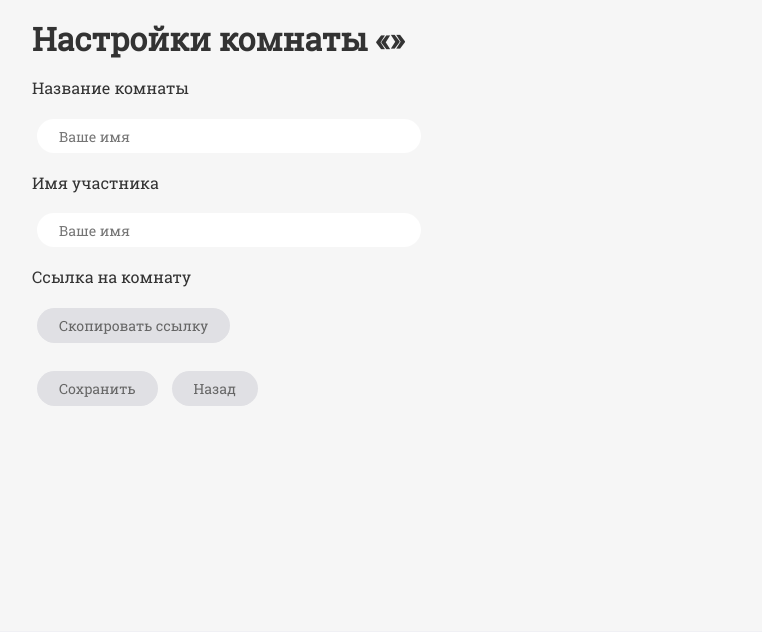
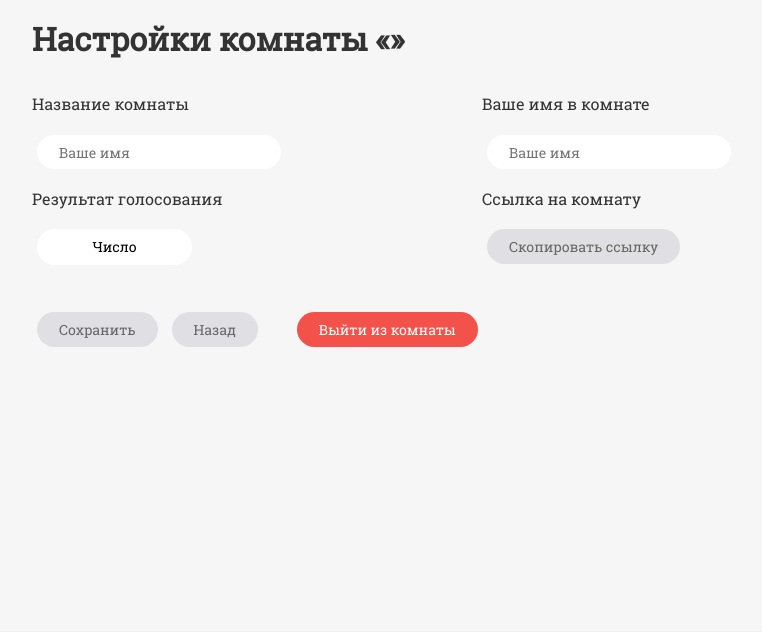
Before and after one commit to deniskrumko/izyan-poker, a Django app: template templates/settings.html in a window 1280 px wide. Shown: the part 91-723 px from the top of the page, without its empty margins (158-920 px from the left). Run offline with Django 3.2, Linux system fonts and the light colour scheme; the template is opened without the code that fills it, so the values that code supplies are empty; some libraries are stand-ins or nearby versions.

Commit message:
Add new "use time" setting

```diff
--- a/apps/poker/admin.py
+++ b/apps/poker/admin.py
@@ -17,7 +17,7 @@ class PokerRoundInline(admin.TabularInline):
     fields = (
         'completed',
         'name',
-        'result_score',
+        'score',
         'all_voted',
     )
     show_change_link = True
--- a/apps/poker/views/base.py
+++ b/apps/poker/views/base.py
@@ -23,7 +23,7 @@ class BaseView(TemplateView):
         if not self.request.session.session_key:
             self.request.session.save()
 
-    def redirect(self, url, args):
+    def redirect(self, url, args=None):
         """Redirect to provided url."""
         return HttpResponseRedirect(reverse(url, args=args))
 
--- a/apps/poker/views/room.py
+++ b/apps/poker/views/room.py
@@ -12,12 +12,14 @@ class RoomView(BaseView):
     template_name = 'room.html'
 
     def get(self, request, token):
+        """Handle GET request."""
         if not self.member:
             return self.redirect('poker:member', args=(token,))
 
         return super().get(request, token)
 
     def post(self, request, token):
+        """Handle POST request."""
         vote = request.POST.get('vote')
         new_voting = request.POST.get('new')
         end_voting = request.POST.get('end')
--- a/static/css/base.css
+++ b/static/css/base.css
@@ -198,7 +213,21 @@ a {
 .btn:focus {
   outline: none;
 }
-
+.danger {
+  background: #f2524a;
+  color: #fff;
+}
+.danger:hover {
+  background: #dd453e;
+}
+.text-input.wide {
+  width: 100%;
+  max-width: 200px;
+}
+.text-input.s-wide {
+  width: 100%;
+  max-width: 380px;
+}
 .text-input {
   padding: 6px 22px;
   border: none;
@@ -214,6 +243,25 @@ a {
   outline: none;
 }
 
+.select-input {
+  text-align-last:center;
+  -webkit-appearance: none;
+  -moz-appearance: none;
+  appearance: none;
+  padding: 7px 21px;
+  border: none;
+  margin: 5px;
+  border-radius: 22px;
+  line-height: 22px;
+  transition: box-shadow 0.2s ease;
+  background: white;
+  cursor: pointer;
+  font-size: 14px;
+}
+.select-input:focus {
+  outline: none;
+}
+
 /* Mobile */
 
 .sm-hidden, .md-hidden{
--- a/templates/settings.html
+++ b/templates/settings.html
@@ -8,19 +8,30 @@
       <img src="{% static 'images/logo.png' %}" alt="">
     </a>
   </div>
-  <form class="" action="{% url 'poker:settings' room.token %}" method="post">
+  <form class="" action="{% url 'poker:settings' room.token %}" method="post" autocomplete="off">
     {% csrf_token %}
     <h1>Настройки комнаты «{{ room.name }}»</h1>
-    <p>Название комнаты</p>
-    <input type="text" name="room_name" value="{% if room %}{{ room.name }}{% endif %}" class="text-input" style="width: 340px;" placeholder="Ваше имя">
-    <p>Имя участника</p>
-    <input type="text" name="member_name" value="{% if member %}{{ member.name }}{% endif %}" class="text-input" style="width: 340px;" placeholder="Ваше имя">
-    <p>Ссылка на комнату</p>
-    <a name="button" onclick="copy_share_link()" class="btn">Скопировать ссылку</a>
+    <div class="pure-g">
+      <div class="pure-u-1-1 pure-u-md-1-2">
+        <p>Название комнаты</p>
+        <input type="text" name="room_name" value="{% if room %}{{ room.name }}{% endif %}" class="text-input wide" placeholder="Ваше имя">
+        <p>Результат голосования</p>
+        <select class="select-input" name="use_time">
+          <option value="1" {% if room.use_time %}selected{% endif %}>Часы и минуты</option>
+          <option value="0" {% if not room.use_time %}selected{% endif %}>Число</option>
+        </select>
+      </div>
+      <div class="pure-u-1-1 pure-u-md-1-2">
+        <p>Ваше имя в комнате</p>
+        <input type="text" name="member_name" value="{% if member %}{{ member.name }}{% endif %}" class="text-input wide" placeholder="Ваше имя">
+        <p>Ссылка на комнату</p>
+        <a name="button" onclick="copy_share_link()" class="btn">Скопировать ссылку</a>
+      </div>
+    </div>
     <br><br>
-    <input type="submit" name="" value="Сохранить" class="btn primary">
-    <a href="{% url 'poker:room' room.token %}" class="btn">Назад</a>
-    <br><br>
+    <input type="submit" name="_save" value="Сохранить" class="btn">
+    <a href="{% url 'poker:room' token=room.token %}" class="btn">Назад</a>
+    <input type="submit" name="_exit" value="Выйти из комнаты" class="btn danger" style="margin-left: 30px;">
   </form>
 </div>
 {% endblock %}
```
Also changed, not shown: other parts of static/css/base.css (+40 -4 lines), apps/poker/models.py (+44 -13 lines), apps/poker/views/settings.py (+14 -7 lines), templates/room.html (+28 -13 lines), apps/poker/migrations/0002_auto_20190811_1641.py (added), static/images/user.svg (added).
